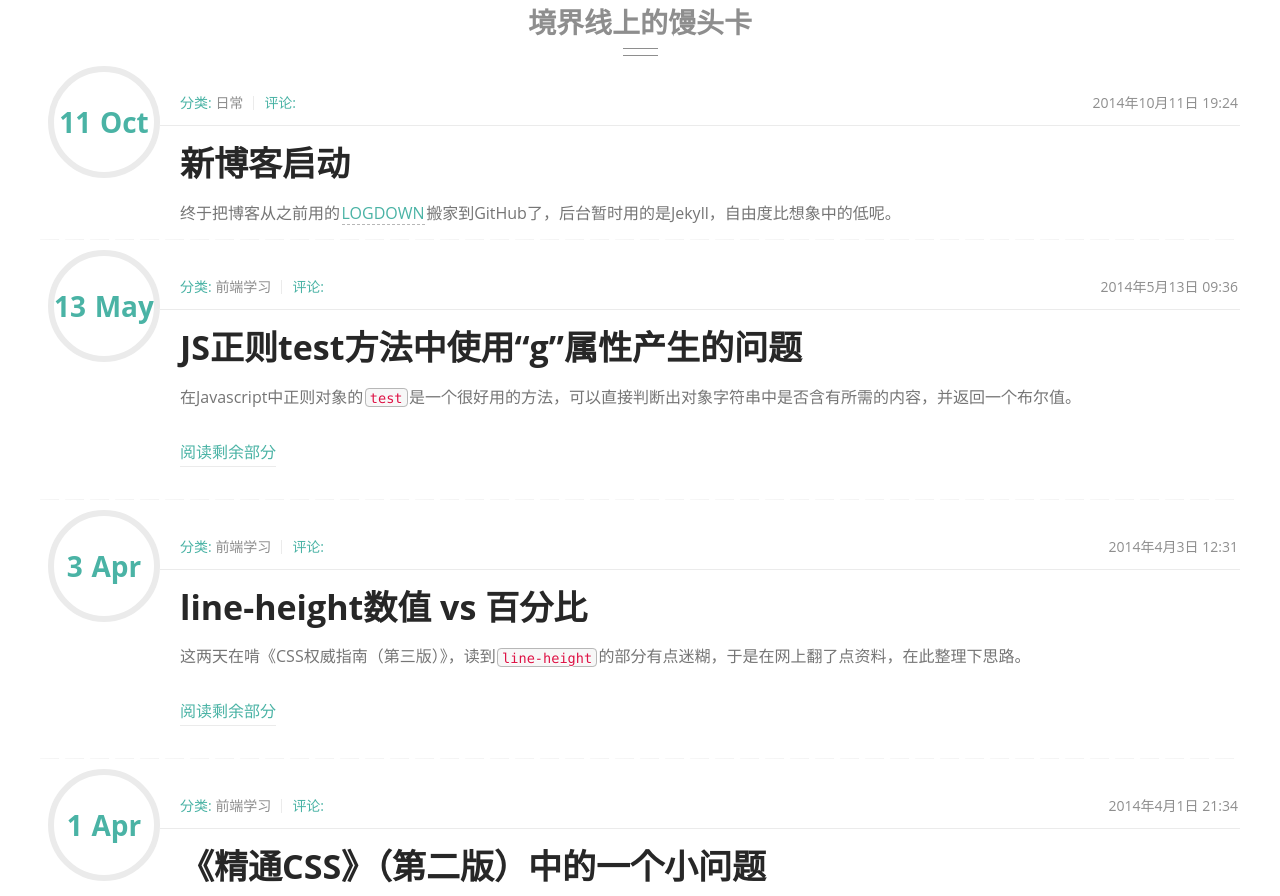
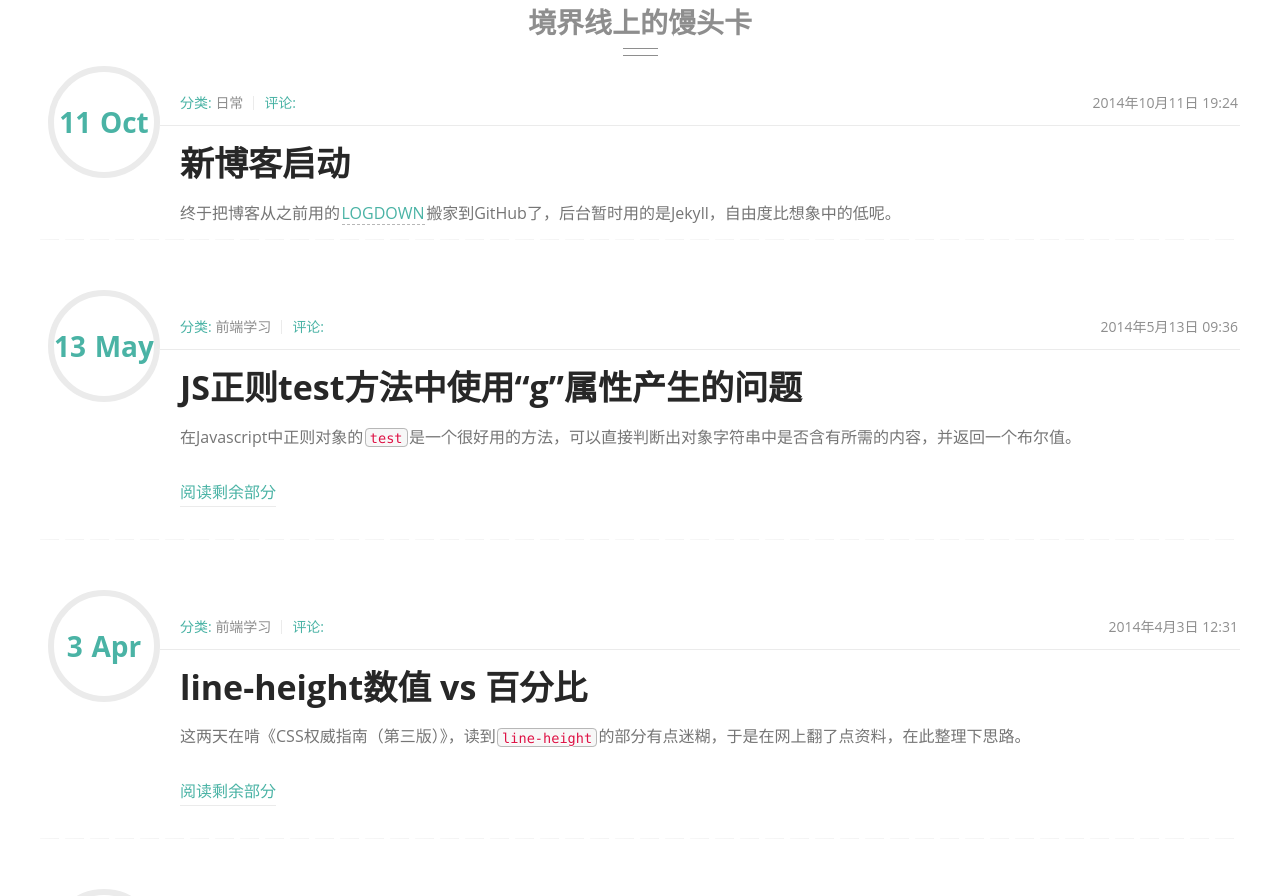
Before and after one commit to wxt2005/blog, a Jekyll site: the page built from index.html, in a window 1280 px wide. Shown: the part 393-1289 px from the top of the page. Built offline with Jekyll 4.4.1, drawn with Linux system fonts in a browser that asks for light colours; Markdown is read by kramdown in place of the engine named in the settings; the list of posts is cut into pages by our own code; comment, search, counter and statistics services are not loaded.

Commit message:
style change

```diff
--- a/css/main.css
+++ b/css/main.css
@@ -596,7 +596,10 @@ header .avatar {
 }
 @media screen and (min-width: 540px) {
   .container article {
-    margin: 40px 0 40px 0;
+    margin: 80px 0 40px 0;
+  }
+  .container article:first-of-type {
+    margin-top: 40px;
   }
 }
 @media screen and (min-width: 800px) {
```
